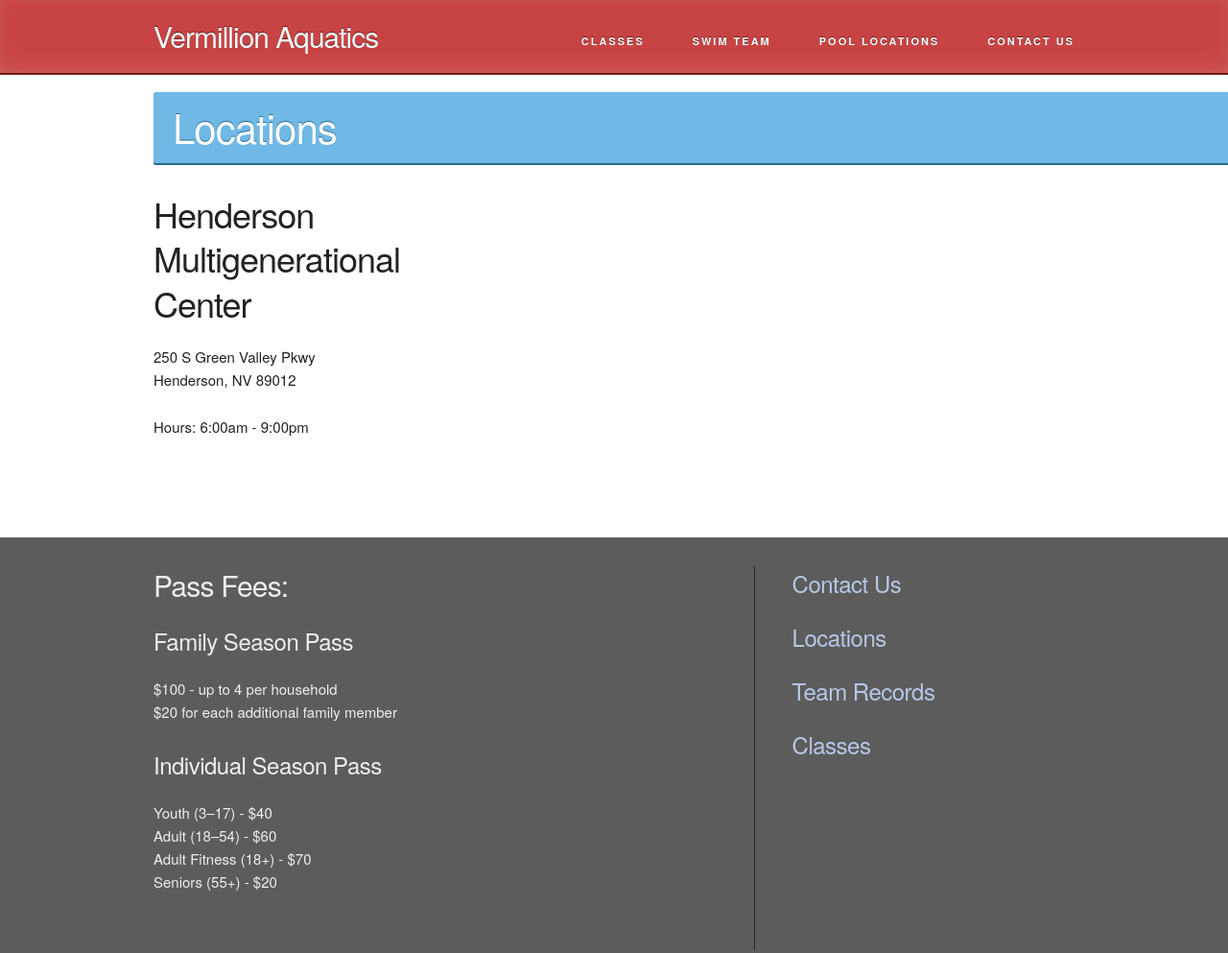
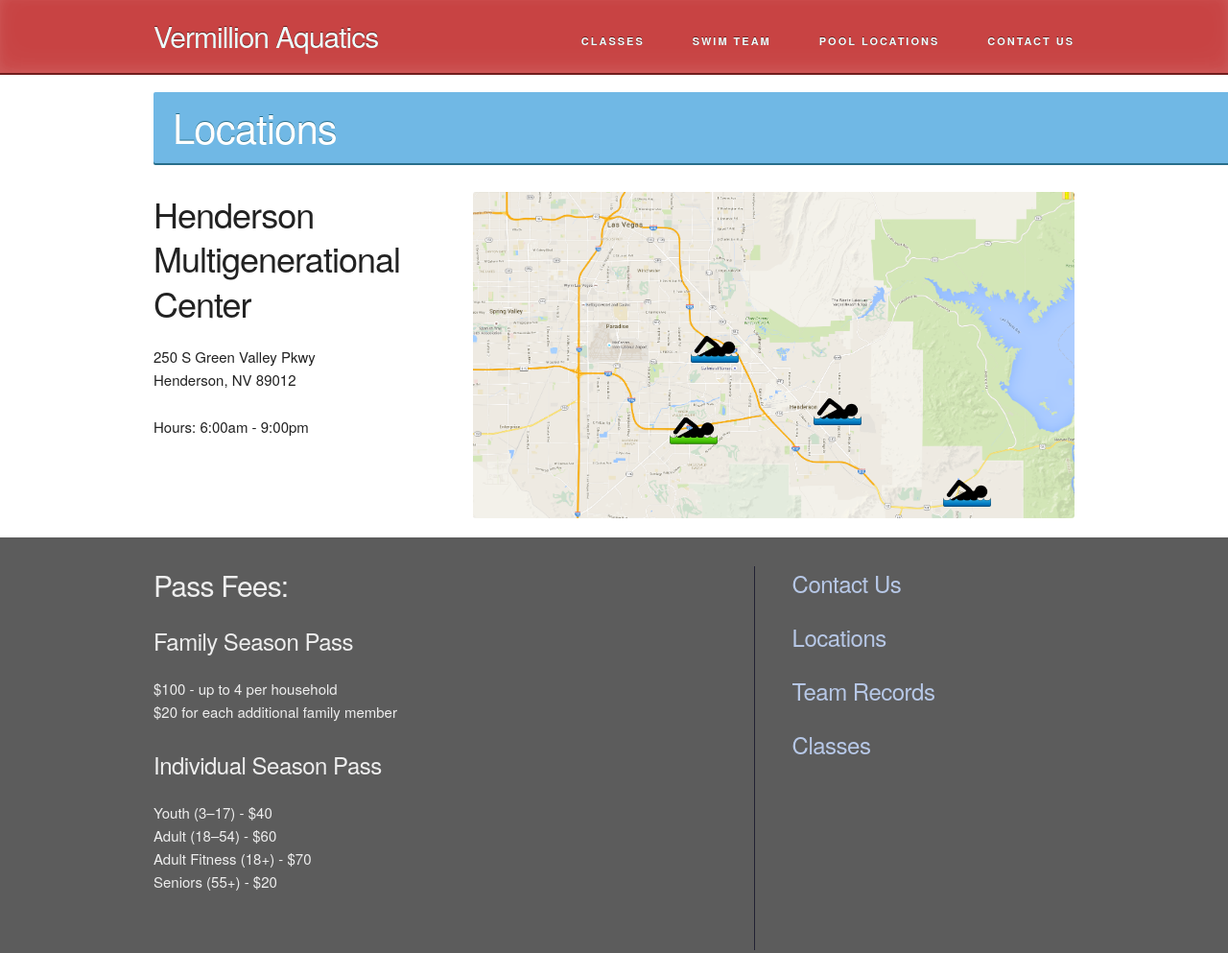
Before and after one commit to VermillionOne/wia-project, a plain HTML site: page locations.html in a window 1280 px wide. Shown: the top 993 px of the page at 96% size. Drawn offline with Linux system fonts and the light colour scheme.

Commit message:
Synced master

```diff
--- a/css/app.css
+++ b/css/app.css
@@ -146,7 +146,7 @@ a.navbar-link:hover {
 }
 .area-map {
   height: 340px;
-  background: url(img/henderson-boulder-map.png) no-repeat top left;
+  background: url(../img/henderson-boulder-map.png) no-repeat top left;
   background-size: 650px;
   border-radius: 3px;
 }
@@ -154,7 +154,7 @@ a.navbar-link:hover {
   margin: 0;
   height: 28px;
   width: 50px;
-  background: url(img/sprite-sheet.png) no-repeat top left;
+  background: url(../img/sprite-sheet.png) no-repeat top left;
   background-position: 0px -57px;
   background-size: 50px;
   position: absolute;
```
